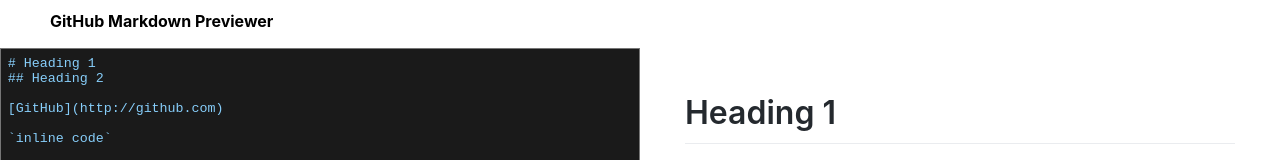
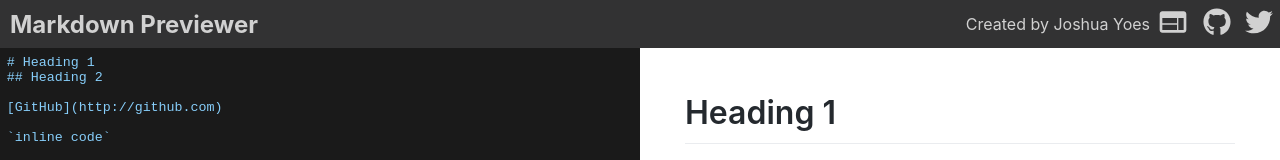
Before and after one commit to joshuayoes/markdown-previewer, a React (Create React App) app: page / in a window 1280 px wide. Shown: the top 160 px of the page. Built offline with nearby package versions, Linux system fonts and the light colour scheme.

Commit message:
Header styling

```diff
--- a/package.json
+++ b/package.json
@@ -13,6 +13,7 @@
     "node-sass": "^4.13.0",
     "react": "^16.12.0",
     "react-dom": "^16.12.0",
+    "react-icons": "^3.8.0",
     "react-redux": "^7.1.3",
     "react-scripts": "3.3.0",
     "redux": "^4.0.5",
--- a/public/index.html
+++ b/public/index.html
@@ -37,6 +37,6 @@
       To begin the development, run `npm start` or `yarn start`.
       To create a production bundle, use `npm run build` or `yarn build`.
     -->
-    <script src="https://cdn.freecodecamp.org/testable-projects-fcc/v1/bundle.js"></script>
+    <!-- <script src="https://cdn.freecodecamp.org/testable-projects-fcc/v1/bundle.js"></script> -->
   </body>
 </html>
--- a/src/App.scss
+++ b/src/App.scss
@@ -1,6 +1,8 @@
 $editor-background: #1a1a1a;
 $editor-text: lightskyblue;
 $editor-preview-height: 94vh;
+$header-background: #323233;
+$header-text: #d1d1d1;
 
 * {
   box-sizing: border-box;
@@ -17,10 +19,42 @@ $editor-preview-height: 94vh;
 
 header {
   grid-area: header;
-  padding-left: 50px;
+  display: flex;
+  flex-direction: row;
+  justify-content: space-between;
+  align-items: center;
+  background-color: $header-background;
+  color: $header-text;
 
   h1 {
-    font-size: 1em;
+    font-size: 1.5em;
+    padding: 10px;
+
+    -webkit-user-select: none; /* Chrome all / Safari all */
+    -moz-user-select: none; /* Firefox all */
+    -ms-user-select: none; /* IE 10+ */
+    user-select: none; /* Likely future */
+  }
+
+  .credits {
+    display: flex;
+    flex-direction: row;
+    justify-content: space-between;
+    align-items: center;
+    justify-content: flex-end;
+  }
+
+  p {
+    margin: 0;
+  }
+
+  a {
+    color: inherit;
+  }
+
+  svg {
+    padding: 2px;
+    margin: 0 5px;
   }
 }
 
@@ -30,6 +64,12 @@ header {
   color: $editor-text;
   height: $editor-preview-height;
   padding: 0.5em;
+  resize: none;
+  border: none;
+}
+
+#editor:focus {
+  outline: 1px $editor-background;
 }
 
 #preview {
--- a/src/components/Header.js
+++ b/src/components/Header.js
@@ -1,9 +1,23 @@
 import React from 'react'
+import { MdWeb } from 'react-icons/md'
+import { FaGithub, FaTwitter } from 'react-icons/fa'
 
 export default function Header() {
     return (
         <header>
-            <h1>GitHub Markdown Previewer</h1>
+            <h1 className="home">Markdown Previewer</h1>
+            <div className="credits">
+                <p>Created by Joshua Yoes</p>
+                <a href="http://joshuayoes.com" target="_blank" rel="noopener noreferrer">
+                    <MdWeb size={36} />
+                </a>
+                <a href="https://github.com/joshuayoes" target="_blank" rel="noopener noreferrer">
+                    <FaGithub size={32} />
+                </a>
+                <a href="https://twitter.com/joshuayoes" target="_blank" rel="noopener noreferrer">
+                    <FaTwitter size={32} />
+                </a>
+            </div>
         </header>
     )
 }
--- a/src/components/Previewer.js
+++ b/src/components/Previewer.js
@@ -8,7 +8,7 @@ marked.setOptions({
 
 const Previewer = (props) => {
     return (
-        <section id="preview" class='markdown-body' dangerouslySetInnerHTML={{__html: props.markdown}}>
+        <section id="preview" className='markdown-body' dangerouslySetInnerHTML={{__html: props.markdown}}>
         </section>
     )
 }
```
Also changed, not shown: 1 other file (tests, documents, lock files or other folders).
